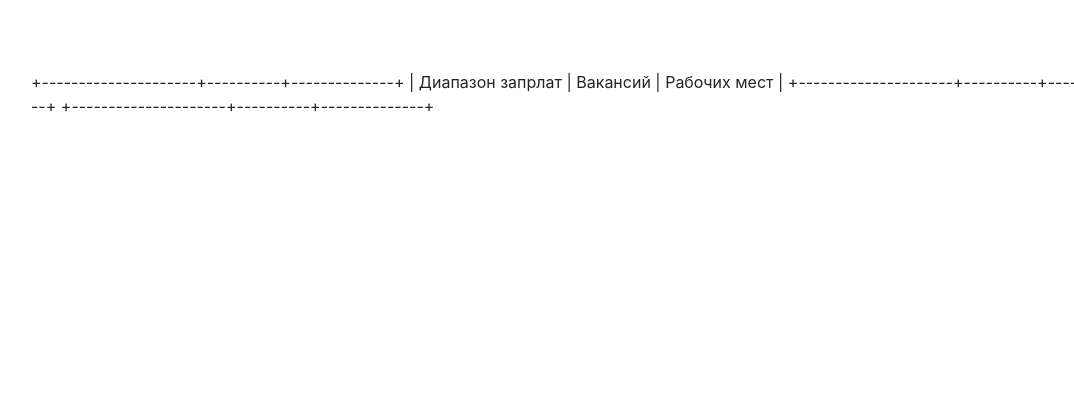
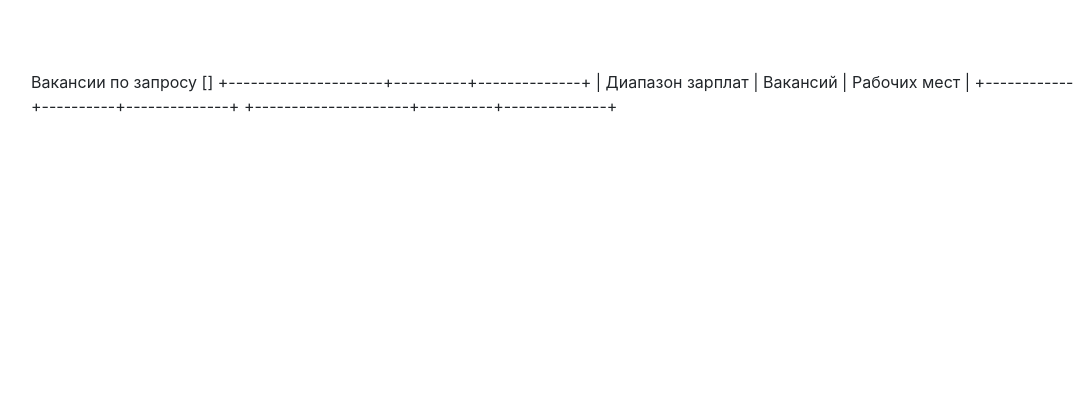
Before and after one commit to MasterKKM/ts_parser, a Yii app: template views/statistic/job_counts_text.php in a window 1280 px wide. Shown: the top 420 px of the page, without its empty margins (54-1128 px from the left). Run offline with PHP 8.4 and a stand-in for Yii, Linux system fonts and the light colour scheme; the template is opened without the code that fills it, so the values that code supplies are empty; some libraries are stand-ins or nearby versions.

Commit message:
Fixed interface errors

```diff
--- a/views/layouts/main.php
+++ b/views/layouts/main.php
@@ -48,8 +48,8 @@ AppAsset::register($this);
                 'items' => [
                     ['label' => 'Социальное резервирование', 'url' => ['/social/index']],
                     ['label' => 'Типы занятости', 'url' => ['/employment/index']],
-                    ['label' => 'Графики работы', 'url' => '/schedule/index'],
-                    ['label' => 'Вакансии', 'url' => '/vacancy/index'],
+                    ['label' => 'Графики работы', 'url' => ['/schedule/index']],
+                    ['label' => 'Вакансии', 'url' => ['/vacancy/index']],
                     ['label' => 'Компании', 'url' => ['/company/index']],
                 ]
             ],
--- a/views/statistic/job_counts_text.php
+++ b/views/statistic/job_counts_text.php
@@ -16,8 +16,9 @@ foreach ($table as $item) {
         $t[$key] = $count;
     }
 }
+echo "Вакансии по запросу [{$model->job_name}]\n\n";
 echo '+---------------------+----------+--------------+
-|  Диапазон  запрлат  | Вакансий | Рабочих мест |
+|  Диапазон  зарплат  | Вакансий | Рабочих мест |
 +---------------------+----------+--------------+
 ';
 
```
